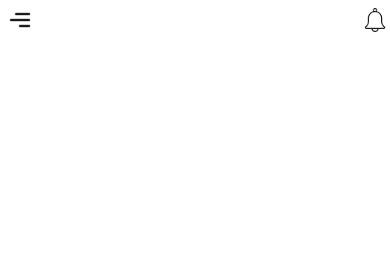
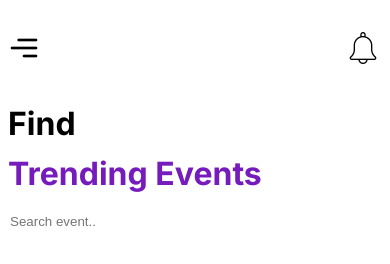
Before and after one commit to juandacf/JuanCaballeroEventosMusicales, a plain HTML site: page index.html in a window 390 px wide. Drawn offline with Linux system fonts and the light colour scheme.

Commit message:
committt

```diff
--- a/css/style.css
+++ b/css/style.css
@@ -1,18 +1,43 @@
-
+@import url('https://fonts.googleapis.com/css2?family=Bebas+Neue&family=Dancing+Script:wght@400..700&family=Inter:ital,opsz,wght@0,14..32,100..900;1,14..32,100..900&display=swap');
 
 @media (max-width: 768px){
 .nav {
     height:2rem;
-    width:100vw;
+    width:98vw;
     display:flex;
     justify-content:space-between;
+    margin-top: 2rem;
 }
 .nav__button{
-    height:1.5rem;
-    width:1.5rem;
+    height:2rem;
+    width:2rem;
     margin-right:0.7rem;
 }
+.title__h2 {
+    margin:0.7rem;
+    font-family:Inter, serif;
+    font-size:2rem;
+    color: #000000;
+    margin-left:0px;
 }
+.title {
+    margin-top:2.5rem;
+}
+.title__h2--purple{
+    color: #761CBC
+}
+.searchBar {
+    height:2rem;
+}
+.searchBar__input {
+    height:2rem;
+    border:none;
+}
+.searchBar__loupe {
+    height:2rem;
+}
+}
+
 
 @media (max-width: 992px){
 
--- a/index.html
+++ b/index.html
@@ -11,7 +11,15 @@
         <img src="./media/menuIconMobile.png" class="nav__button">
         <img src="./media/notificationIcon.png" class="nav__button nav__button--notification"alt="Notification Icon">
     </nav>
+    <div class="title">
+    <h2 class="title__h2 ">Find</h2>
+    <h2 class="title__h2 title__h2--purple"> Trending Events</h2>
+    </div>
+    <div class="searchBar">
+        <input type="text" src="./media/loupe.png" placeholder="Search event.." class="searchBar__input">
+    </div>
 </body>
+
 </html>
 
 <!-- pc:1200px / portatil: 992px /tablet 768px / movil: 320-->
```
Also changed, not shown: media/barrasConfig.png (added), media/loupe.png (added).
